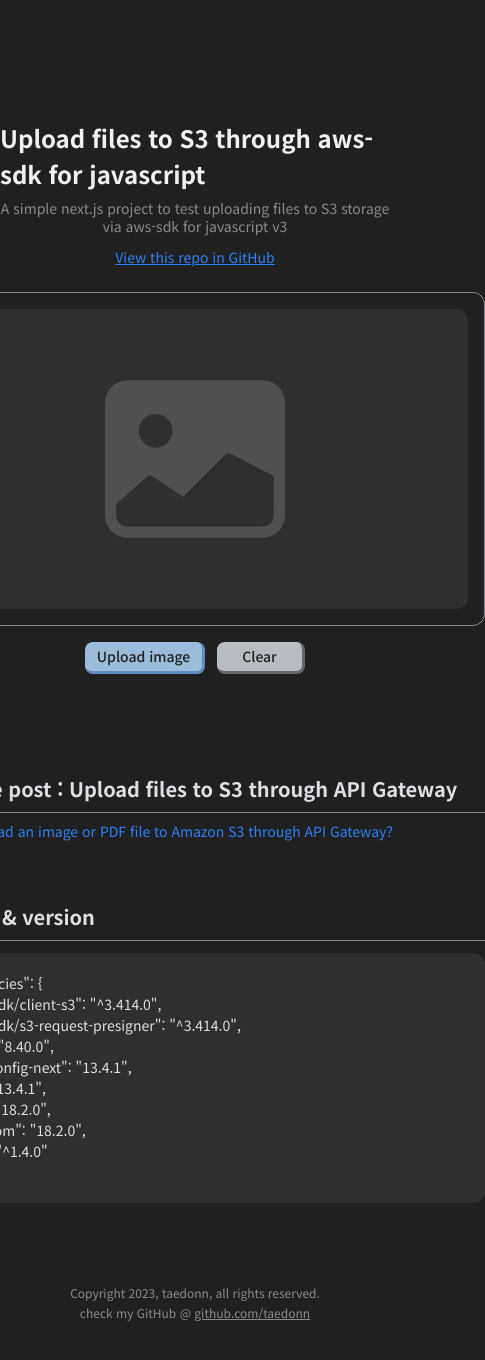
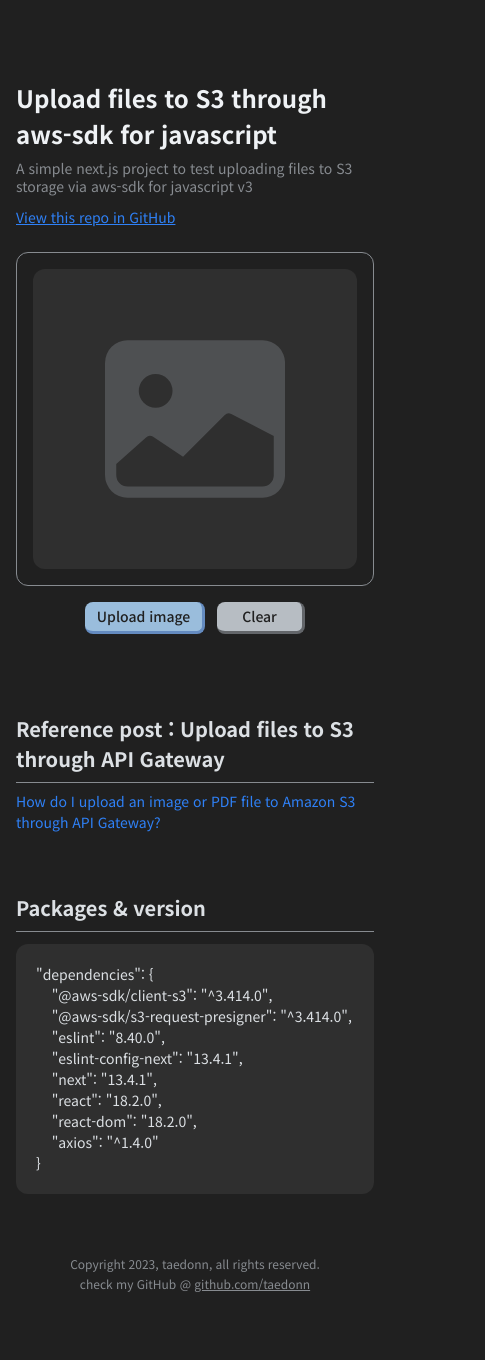
Before and after one commit to taedonn/nextjs-aws-test, a Next.js app: page / in a window 390 px wide. Shown: the top 1360 px of the page, 485 px wide, since content can reach past the window. After the commit the page ends 1333 px from the top, so only its background shows below. Built offline with nearby package versions, Linux system fonts and the light colour scheme.

Commit message:
update mobile layout

```diff
--- a/src/pages/index.tsx
+++ b/src/pages/index.tsx
@@ -71,11 +71,11 @@
 
     return (
         <>
-            <div className="w-[100%] mt-[120px] flex flex-col justify-center items-center">
+            <div className="w-[100%] mt-[120px] tsm:mt-[80px] tsm:px-[16px] flex flex-col justify-center items-center">
                 <h1 className="text-[24px] text-theme-2 font-bold mb-[8px]">Upload files to S3 through aws-sdk for javascript</h1>
-                <h2 className="text-[14px] text-theme-7 text-center leading-tight mb-[12px]">A simple next.js project to test uploading files to S3 storage via aws-sdk for javascript v3</h2>
-                <a href="https://github.com/taedonn/nextjs-aws-test" target="_blank" className="mb-[24px] text-[14px] text-theme-blue-3 underline">View this repo in GitHub</a>
-                <div className="w-[580px] p-[16px] border rounded-[12px] border-theme-7">
+                <h2 className="text-[14px] text-theme-7 text-center tsm:text-left leading-tight mb-[12px]">A simple next.js project to test uploading files to S3 storage via aws-sdk for javascript v3</h2>
+                <a href="https://github.com/taedonn/nextjs-aws-test" target="_blank" className="tsm:w-[100%] mb-[24px] text-[14px] text-theme-blue-3 underline">View this repo in GitHub</a>
+                <div className="w-[580px] tsm:w-[100%] p-[16px] border rounded-[12px] border-theme-7">
                     {
                         imgDisplay
                         ? <div className="relative rounded-[12px] overflow-hidden">
@@ -108,13 +108,13 @@
                     <label htmlFor='img-upload' className='w-[120px] h-[32px] flex justify-center items-center text-[14px] text-theme-10 font-medium rounded-[8px] border-b-[3px] border-r-[3px] border-theme-blue-2 bg-theme-blue-1 hover:bg-theme-blue-1/80 cursor-pointer'>Upload image</label>
                     <button onClick={clearImg} className="w-[88px] h-[32px] ml-[12px] flex justify-center items-center text-[14px] text-theme-10 font-medium rounded-[8px] border-b-[3px] border-r-[3px] border-theme-8 bg-theme-5 hover:bg-theme-5/80 cursor-pointer">Clear</button>
                 </div>
-                <div className="w-[580px] flex flex-col mt-[100px] mb-[60px]">
+                <div className="w-[580px] tsm:w-[100%] flex flex-col mt-[100px] tsm:mt-[80px] mb-[60px]">
                     <div className="text-[20px] text-theme-3 font-bold mb-[8px] pb-[8px] border-b border-theme-7">Reference post : Upload files to S3 through API Gateway</div>
                     <a href="https://repost.aws/knowledge-center/api-gateway-upload-image-s3" target="_blank" className="text-[14px] text-theme-blue-3 hover:underline">How do I upload an image or PDF file to Amazon S3 through API Gateway?</a>
                 </div>
-                <div className="w-[580px] flex flex-col">
+                <div className="w-[580px] tsm:w-[100%] flex flex-col">
                     <div className="text-[20px] text-theme-3 font-bold mb-[12px] pb-[8px] border-b border-theme-7">Packages & version</div>
-                    <pre style={{fontFamily: "Noto Sans KR", tabSize: 8}} className="w-[100%] p-[20px] rounded-[12px] text-[14px] text-theme-3 bg-theme-9/60">
+                    <pre style={{fontFamily: "Noto Sans KR", tabSize: 8}} className="w-[100%] p-[20px] rounded-[12px] text-[14px] text-theme-3 bg-theme-9/60 overflow-x-scroll">
                         {
 `"dependencies": {
     "@aws-sdk/client-s3": "^3.414.0",
@@ -129,7 +129,7 @@
                         }
                     </pre>
                 </div>
-                <div className="w-[480px] mt-[80px] mb-[60px] text-[12px] text-theme-7 text-center leading-relaxed">
+                <div className="w-[480px] tsm:w-[100%] mt-[80px] tsm:mt-[60px] mb-[60px] tsm:mb-[40px] text-[12px] text-theme-7 text-center leading-relaxed">
                     Copyright 2023, taedonn, all rights reserved. <br/>
                     check my GitHub @ <a href="https://github.com/taedonn" target="_blank" className="underline">github.com/taedonn</a>
                 </div>
```
